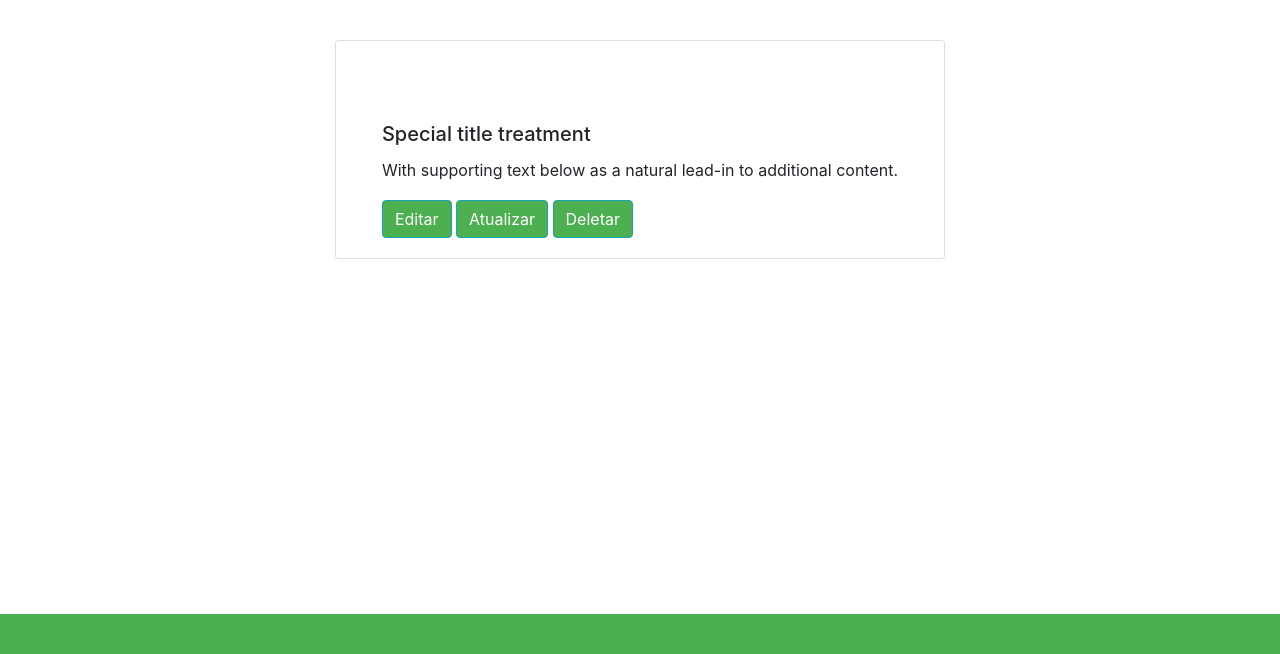
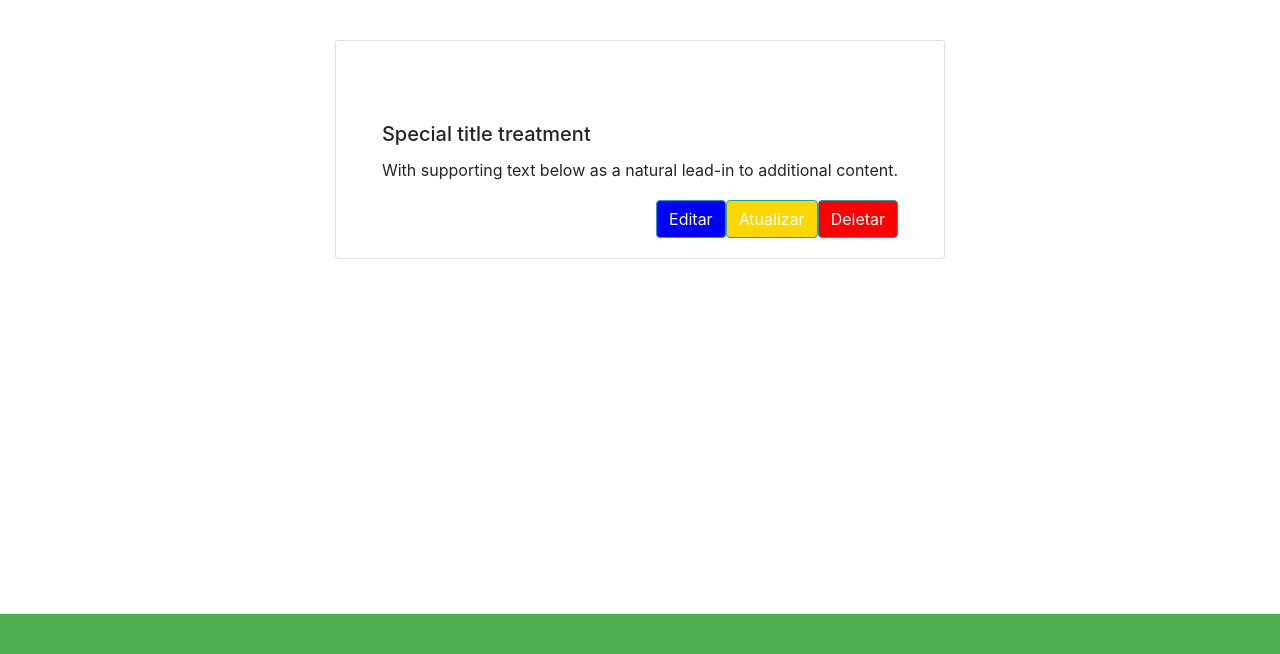
Before and after one commit to JulianafBandeira/Pongs, a Flask app: page /pet in a window 1280 px wide. Shown: the part 146-800 px from the top of the page. Run offline with Flask 3, Linux system fonts and the light colour scheme; some libraries are stand-ins or nearby versions.

Commit message:
confg btn

```diff
--- a/pongs/templates/pet.html
+++ b/pongs/templates/pet.html
@@ -15,6 +15,12 @@ div{
  margin-top: 10%;
 
 }
+a{
+
+float: right;
+
+}
+
   footer {
     position: fixed;
     bottom: 0;
@@ -42,9 +48,10 @@ div{
             <div class="card-body">
               <h5 class="card-title">Special title treatment</h5>
               <p class="card-text">With supporting text below as a natural lead-in to additional content.</p>
-              <a  href="#"style="background-color:#4CAF50" class="btn btn-info">Editar</a>
-              <a  href="#"style="background-color:#4CAF50" class="btn btn-info">Atualizar</a>
-              <a  href="#"style="background-color:#4CAF50" class="btn btn-info">Deletar</a>
+
+              <a  href="#"style="background-color:red" class="btn btn-info">Deletar</a>
+              <a  href="#"style="background-color:#ffd700" class="btn btn-info">Atualizar</a>
+              <a  href="#"style="background-color:blue" class="btn btn-info">Editar</a>
             </div>
           </div>
         </div>
```
